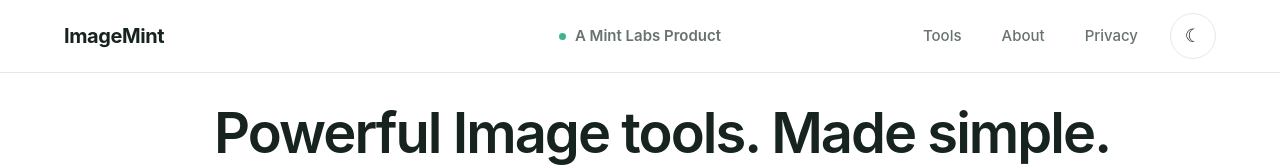
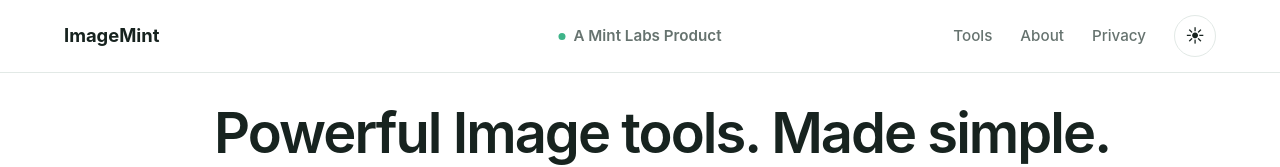
Before and after one commit to mintlabsant/imagemint, a React (Vite) app: page / in a window 1280 px wide. Shown: the top 167 px of the page. Built offline with nearby package versions, Linux system fonts and the light colour scheme.

Commit message:
navbar changed

```diff
--- a/src/App.tsx
+++ b/src/App.tsx
@@ -1,3 +1,4 @@
+import { useEffect, useState } from 'react'
 import { BrowserRouter, Routes, Route } from 'react-router-dom'
 
 import HomePage from './pages/HomePage'
@@ -5,17 +6,56 @@ import ToolsPage from './pages/ToolsPage'
 import AboutPage from './pages/AboutPage'
 import PrivacyPage from './pages/PrivacyPage'
 
-function App() {
+export default function App() {
+  const [darkMode, setDarkMode] = useState(false)
+
+  useEffect(() => {
+    document.documentElement.classList.toggle('dark', darkMode)
+  }, [darkMode])
+
   return (
     <BrowserRouter>
       <Routes>
-        <Route path="/" element={<HomePage />} />
-        <Route path="/tools" element={<ToolsPage />} />
-        <Route path="/about" element={<AboutPage />} />
-        <Route path="/privacy" element={<PrivacyPage />} />
+        <Route
+          path="/"
+          element={
+            <HomePage
+              darkMode={darkMode}
+              onToggleDarkMode={() => setDarkMode((value) => !value)}
+            />
+          }
+        />
+
+        <Route
+          path="/tools"
+          element={
+            <ToolsPage
+              darkMode={darkMode}
+              onToggleDarkMode={() => setDarkMode((value) => !value)}
+            />
+          }
+        />
+
+        <Route
+          path="/about"
+          element={
+            <AboutPage
+              darkMode={darkMode}
+              onToggleDarkMode={() => setDarkMode((value) => !value)}
+            />
+          }
+        />
+
+        <Route
+          path="/privacy"
+          element={
+            <PrivacyPage
+              darkMode={darkMode}
+              onToggleDarkMode={() => setDarkMode((value) => !value)}
+            />
+          }
+        />
       </Routes>
     </BrowserRouter>
   )
 }
-
-export default App
--- a/src/components/Navbar.tsx
+++ b/src/components/Navbar.tsx
@@ -1,61 +1,50 @@
-import { useState } from 'react'
+import { Link } from 'react-router-dom'
 import '../styles/navbar.css'
 
-const navLinks = [
-  { label: 'Tools', href: '#tools' },
-  { label: 'About', href: '#why-imagemint' },
-  { label: 'Privacy', href: '#privacy' },
-]
-
-export default function Navbar() {
-  const [darkMode, setDarkMode] = useState(false)
-
-  function toggleDarkMode() {
-    setDarkMode((current) => !current)
+type NavbarProps = {
+  darkMode: boolean
+  onToggleDarkMode: () => void
 }
 
+export default function Navbar({
+  darkMode,
+  onToggleDarkMode,
+}: NavbarProps) {
   return (
     <header className="navbar">
       <div className="container navbar__inner">
 
-        <a href="#" className="navbar__logo">
+        <Link to="/" className="navbar__brand">
           ImageMint
-        </a>
+        </Link>
 
-        <div className="navbar__product">
-          <span className="navbar__product-dot" />
+        <div className="navbar__right">
+
+          <span className="navbar__mint">
+            <span className="navbar__mint-dot" />
             A Mint Labs Product
-        </div>
+          </span>
 
-        <nav aria-label="Main navigation">
-          <ul className="navbar__nav">
+          <nav className="navbar__links" aria-label="Main navigation">
+            <Link to="/tools">Tools</Link>
+            <Link to="/about">About</Link>
+            <Link to="/privacy">Privacy</Link>
+          </nav>
 
-            {navLinks.map((link) => (
-              <li key={link.href}>
-                <a href={link.href} className="navbar__link">
-                  {link.label}
-                </a>
-              </li>
-            ))}
-
-            <li>
           <button
             type="button"
             className="theme-toggle"
-                onClick={toggleDarkMode}
+            onClick={onToggleDarkMode}
             aria-label={
               darkMode
                 ? 'Switch to light mode'
                 : 'Switch to dark mode'
             }
           >
-                {darkMode ? '☀' : '☾'}
+            {darkMode ? '☀' : '☀'}
           </button>
-            </li>
 
-          </ul>
-        </nav>
-
+        </div>
       </div>
     </header>
   )
--- a/src/pages/AboutPage.tsx
+++ b/src/pages/AboutPage.tsx
@@ -1,10 +1,18 @@
 import Navbar from '../components/Navbar'
 import Footer from '../components/Footer'
 
-export default function AboutPage() {
+type AboutPageProps = {
+  darkMode: boolean
+  onToggleDarkMode: () => void
+}
+
+export default function AboutPage({
+  darkMode,
+  onToggleDarkMode,
+}: AboutPageProps) {
   return (
     <>
-      <Navbar />
+      <Navbar darkMode={darkMode} onToggleDarkMode={onToggleDarkMode} />
 
       <main className="page">
         <section className="page-hero">
--- a/src/pages/HomePage.tsx
+++ b/src/pages/HomePage.tsx
@@ -9,10 +9,21 @@ import WhyImageMintSection from '../sections/WhyImageMintSection'
 import HowItWorksSection from '../sections/HowItWorksSection'
 import PrivacyPromiseSection from '../sections/PrivacyPromiseSection'
 
-export default function HomePage() {
+type HomePageProps = {
+  darkMode: boolean
+  onToggleDarkMode: () => void
+}
+
+export default function HomePage({
+  darkMode,
+  onToggleDarkMode,
+}: HomePageProps) {
   return (
     <>
-      <Navbar />
+      <Navbar
+        darkMode={darkMode}
+        onToggleDarkMode={onToggleDarkMode}
+      />
 
       <main>
         <HeroSection />
--- a/src/pages/PrivacyPage.tsx
+++ b/src/pages/PrivacyPage.tsx
@@ -1,10 +1,18 @@
 import Navbar from '../components/Navbar'
 import Footer from '../components/Footer'
 
-export default function PrivacyPage() {
+type PrivacyPageProps = {
+  darkMode: boolean
+  onToggleDarkMode: () => void
+}
+
+export default function PrivacyPage({
+  darkMode,
+  onToggleDarkMode,
+}: PrivacyPageProps) {
   return (
     <>
-      <Navbar />
+      <Navbar darkMode={darkMode} onToggleDarkMode={onToggleDarkMode} />
 
       <main className="page">
         <section className="page-hero">
--- a/src/pages/ToolsPage.tsx
+++ b/src/pages/ToolsPage.tsx
@@ -2,10 +2,18 @@ import Navbar from '../components/Navbar'
 import Footer from '../components/Footer'
 import PopularToolsSection from '../sections/PopularToolsSection'
 
-export default function ToolsPage() {
+type ToolsPageProps = {
+  darkMode: boolean
+  onToggleDarkMode: () => void
+}
+
+export default function ToolsPage({
+  darkMode,
+  onToggleDarkMode,
+}: ToolsPageProps) {
   return (
     <>
-      <Navbar />
+      <Navbar darkMode={darkMode} onToggleDarkMode={onToggleDarkMode} />
 
       <main className="page">
         <section className="page-hero">
--- a/src/styles/navbar.css
+++ b/src/styles/navbar.css
@@ -1,151 +1,104 @@
 .navbar {
-  position: sticky;
-  top: 0;
-  z-index: 100;
-  background-color: rgba(255, 255, 255, 0.95);
-  backdrop-filter: blur(8px);
   border-bottom: 1px solid var(--color-border);
+  background-color: var(--color-bg);
 }
 
 .navbar__inner {
-  display: grid;
-  grid-template-columns: 1fr auto 1fr;
+  position: relative;
+  display: flex;
   align-items: center;
-  height: 72px;
+  justify-content: space-between;
+  min-height: 72px;
 }
 
-.navbar__logo {
-  justify-self: start;
-  font-size: 1.25rem;
+.navbar__brand {
+  color: var(--color-text);
+  font-size: 1.15rem;
   font-weight: 700;
-  color: var(--color-text);
-  letter-spacing: -0.02em;
-  transition: color 0.2s ease;
+  text-decoration: none;
 }
 
-.navbar__logo:hover {
-  color: var(--color-accent);
+/* Right-side navigation */
+.navbar__right {
+  display: flex;
+  align-items: center;
+  gap: 28px;
 }
 
-.navbar__logo:focus-visible {
-  outline: 2px solid var(--color-accent);
-  outline-offset: 4px;
-  border-radius: 4px;
-}
-
-/* CENTRE — this is the part that was moved accidentally */
-.navbar__product {
-  justify-self: center;
+/* Mint Labs branding */
+.navbar__mint {
+  position: absolute;
+  left: 50%;
+  transform: translateX(-50%);
   display: flex;
   align-items: center;
-  gap: 9px;
-  font-size: 0.9375rem;
+  gap: 8px;
+  color: var(--color-text-muted);
+  font-size: 0.95rem;
   font-weight: 600;
-  color: var(--color-text-muted);
   white-space: nowrap;
 }
 
-.navbar__product-dot {
+.navbar__mint-dot {
   width: 7px;
   height: 7px;
   border-radius: 50%;
   background-color: var(--color-accent);
 }
 
-/* RIGHT SIDE */
-.navbar nav {
-  justify-self: end;
+/* Navigation links */
+.navbar__links {
+  display: flex;
+  align-items: center;
+  gap: 28px;
 }
 
-.navbar__nav {
-  display: flex;
-  align-items: center;
-  gap: 8px;
+.navbar__links a {
+  color: var(--color-text-muted);
+  text-decoration: none;
+  font-size: 0.95rem;
+  font-weight: 500;
+  transition: color 0.2s ease;
 }
 
-.navbar__link {
-  padding: 8px 16px;
-  font-size: 0.9375rem;
-  font-weight: 500;
-  color: var(--color-text-muted);
-  border-radius: var(--radius-sm);
-  transition:
-    color 0.2s ease,
-    background-color 0.2s ease;
+.navbar__links a:hover {
+  color: var(--color-text);
 }
 
-.navbar__link:hover {
-  color: var(--color-text);
-  background-color: var(--color-accent-light);
-}
-
-.navbar__link:focus-visible {
-  outline: 2px solid var(--color-accent);
-  outline-offset: 2px;
-}
-
-/* DARK / LIGHT TOGGLE */
+/* Theme button */
 .theme-toggle {
   display: flex;
   align-items: center;
   justify-content: center;
-  width: 46px;
-  height: 46px;
-  margin-left: 8px;
+  width: 42px;
+  height: 42px;
+  padding: 0;
   border: 1px solid var(--color-border);
   border-radius: 50%;
-  background: var(--color-bg);
+  background-color: var(--color-card-bg);
   color: var(--color-text);
   font-size: 1.15rem;
   cursor: pointer;
   transition:
     background-color 0.2s ease,
-    border-color 0.2s ease,
-    transform 0.2s ease;
+    border-color 0.2s ease;
 }
 
 .theme-toggle:hover {
   border-color: var(--color-accent);
-  transform: translateY(-1px);
 }
 
-.theme-toggle:focus-visible {
-  outline: 2px solid var(--color-accent);
-  outline-offset: 2px;
-}
-
+/* Mobile */
 @media (max-width: 768px) {
-  .navbar__inner {
-    grid-template-columns: 1fr auto;
-    height: 68px;
-  }
-
-  .navbar__product {
+  .navbar__mint {
     display: none;
   }
 
-  .navbar__nav {
-    gap: 4px;
+  .navbar__right {
+    gap: 16px;
   }
 
-  .navbar__link {
-    padding: 8px 10px;
+  .navbar__links {
+    gap: 16px;
   }
 }
-
-@media (max-width: 480px) {
-  .navbar__inner {
-    height: 64px;
-  }
-
-  .navbar__link {
-    padding: 8px;
-    font-size: 0.875rem;
-  }
-
-  .theme-toggle {
-    width: 40px;
-    height: 40px;
-    margin-left: 4px;
-  }
-}
```
Lines whose indentation alone changed are shown as unchanged.
